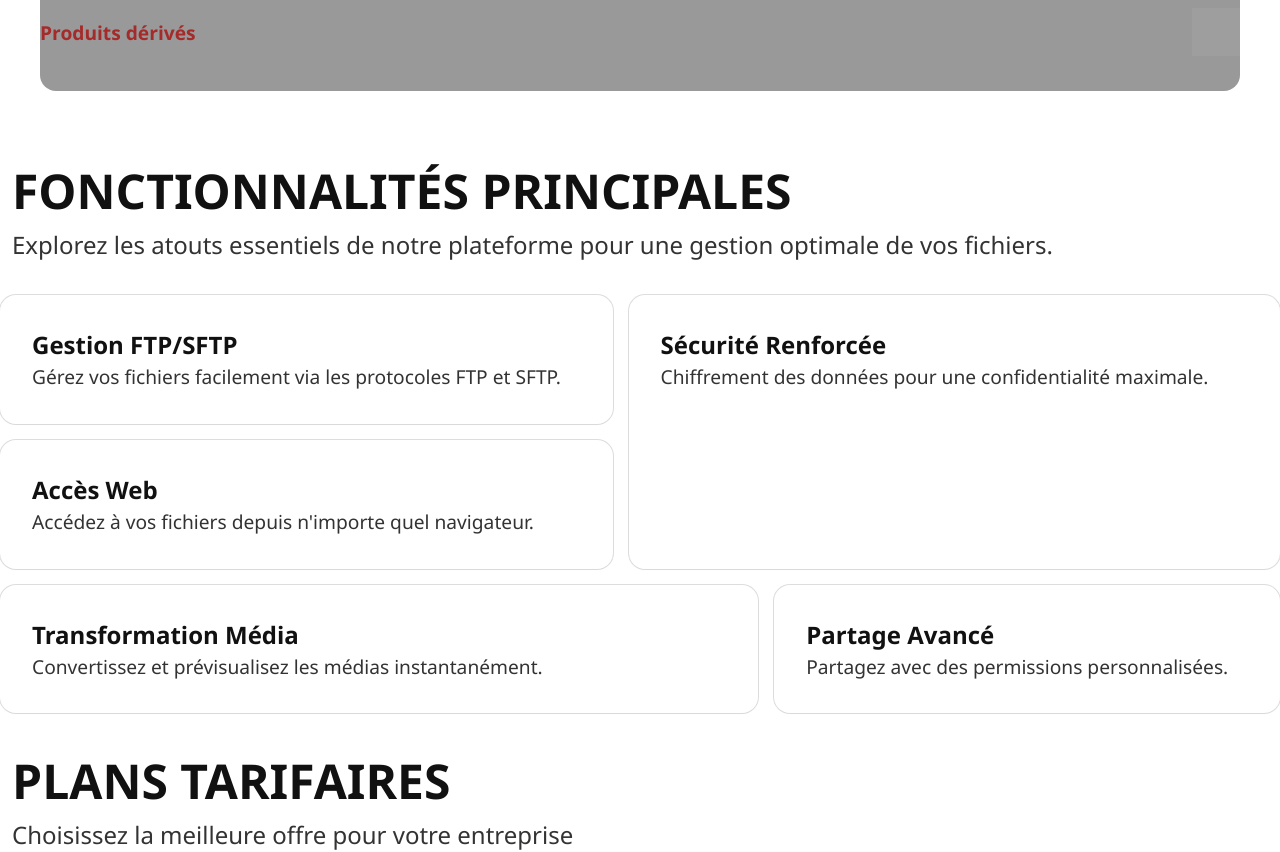
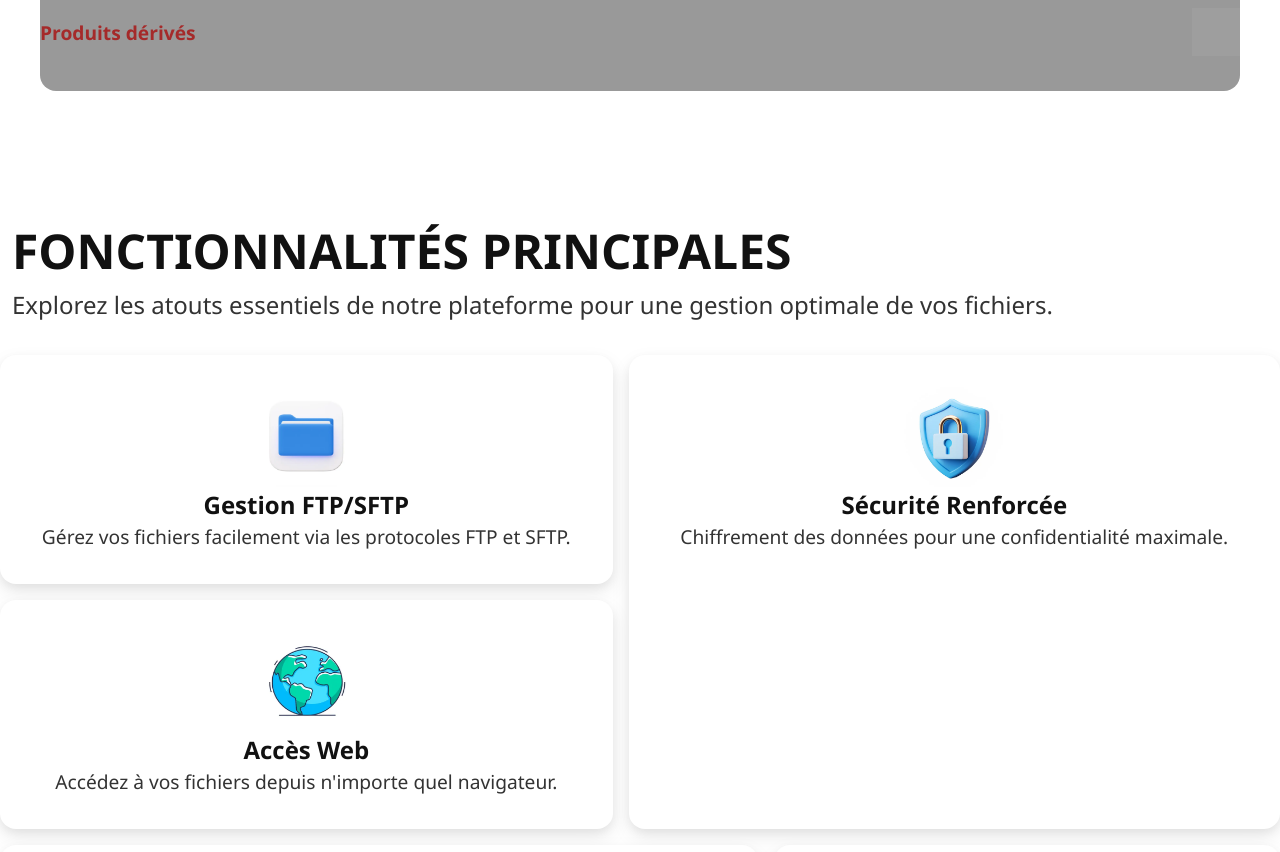
Before and after one commit to My-Drive-tn/my-drive.tn, a Next.js app: page / in a window 1280 px wide. Shown: the part 1980-2832 px from the top of the page. Built offline with nearby package versions, Linux system fonts and the light colour scheme; grey boxes are pictures that could not be loaded.

Commit message:
modification de card

```diff
--- a/components/_sections/Cards/Card.css
+++ b/components/_sections/Cards/Card.css
@@ -5,6 +5,12 @@
     "one two two"
     "three two two"
     "four four five";
+    text-align: center;
+}
+
+.card .card-icon{
+  margin-left: auto;
+  margin-right: auto;
 }
 
 .card {
@@ -15,9 +21,18 @@
   flex-direction: column;
   border-radius: 1rem;
   color: white;
+  background-color: white; /* ou use bg-white via Tailwind */
 
-  box-shadow: rgba(0, 0, 0, 0.02) 0px 1px 3px 0px, rgba(27, 31, 35, 0.15) 0px 0px 0px 1px;
+  /* Nouveau box-shadow */
+  box-shadow: 0 8px 20px rgba(0, 0, 0, 0.08), 0 4px 10px rgba(0, 0, 0, 0.06);
+  transition: box-shadow 0.4s ease;
 }
+
+/* Hover effect */
+.card:hover {
+  box-shadow: 0 10px 25px rgba(0, 0, 0, 0.12), 0 8px 15px rgba(0, 0, 0, 0.1);
+}
+
 
 .card .cardTitle {
   font-size: 1.5rem;
--- a/components/_sections/Cards/Card.tsx
+++ b/components/_sections/Cards/Card.tsx
@@ -34,18 +34,25 @@ const Card: React.FC = () => {
   ];
 
   return (
+
     <section className="container" id="Fonctionnalités">
+      < div className="spacer"></div>
       <SectionTitle section='FONCTIONALITE' />
 
       <div className="card-grid">
         {features.map((panel, index) => (
           <div key={index} className="card">
+            <img src={panel.icon} alt={panel.title} className="card-icon"
+              width={100}
+              height={100} />
             <h3 className="cardTitle">{panel.title}</h3>
             {panel.description && <p className="description">{panel.description}</p>}
           </div>
         ))}
       </div>
+      <div/>
     </section>
+
   );
 };
 
```
